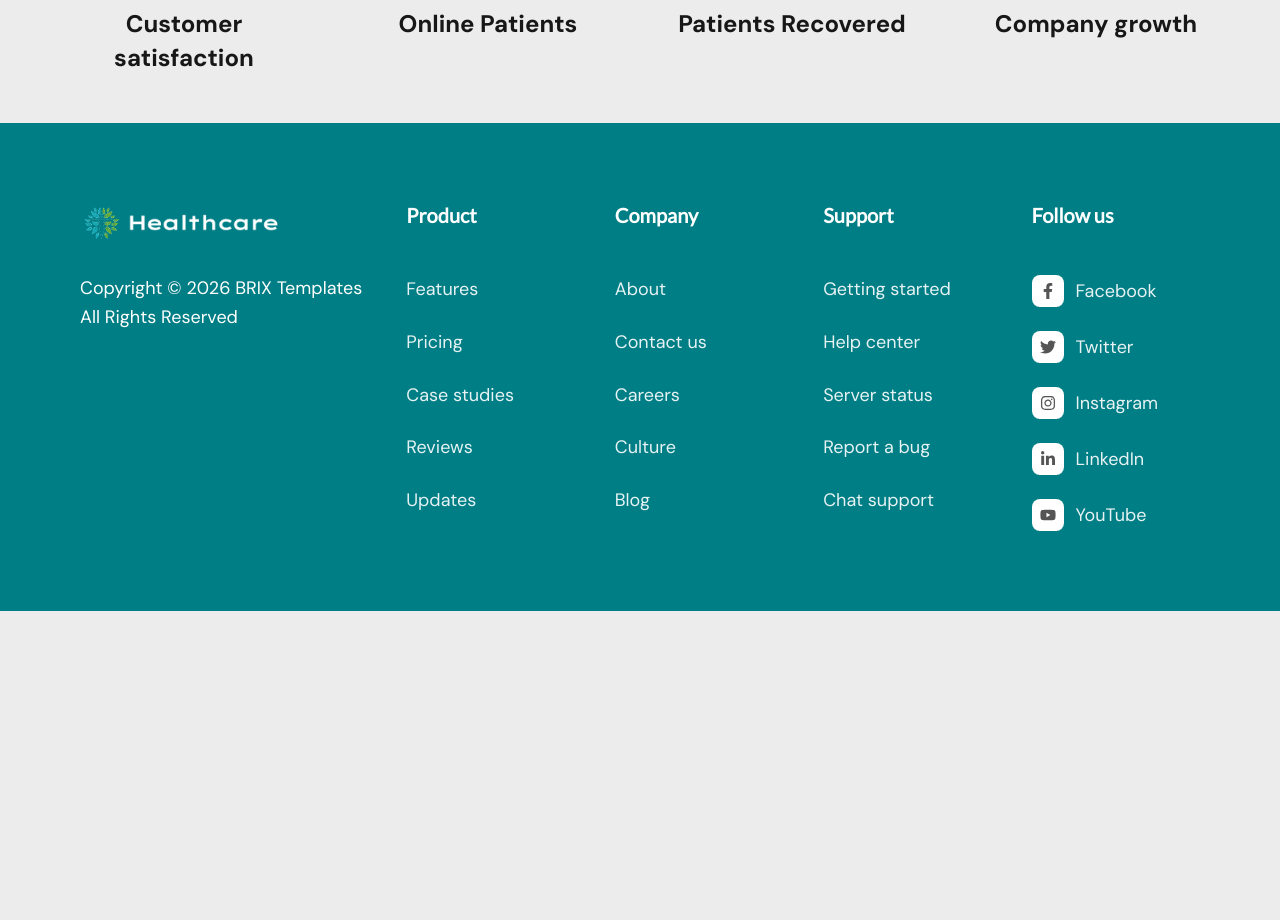
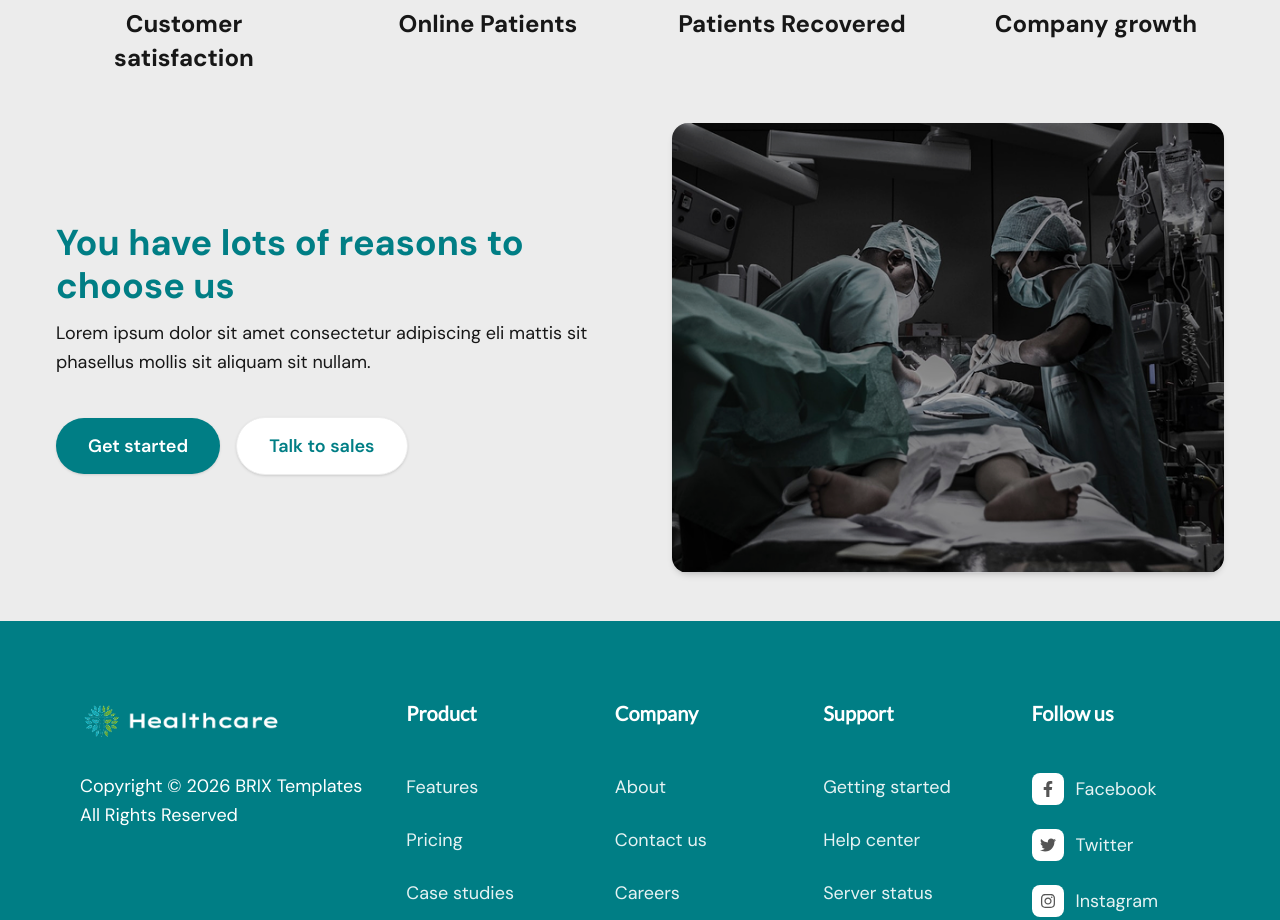
Before and after one commit to owaisnadeem18/mern-doctor-appointment, a Next.js app in the folder frontend/: page / in a window 1280 px wide. Shown: the part 1171-2091 px from the top of the page. Before the commit the page ends 1782 px from the top, so only its background shows below. Built offline with nearby package versions, Linux system fonts and the light colour scheme; a web font is replaced by a local one.

Commit message:
why choose us

```diff
--- a/frontend/src/app/(landing)/page.js
+++ b/frontend/src/app/(landing)/page.js
@@ -1,5 +1,6 @@
 import FindDoctor from '@/components/FindDoctor'
 import HeroSection from '@/components/HeroSection'
+import ReasonsToChooseUs from '@/components/ReasonsToChooseUs'
 import ResultsInNumbers from '@/components/ResultsInNumbers'
 import { statsData } from '@/lib/data/statsData'
 import React from 'react'
@@ -10,6 +11,7 @@ const page = () => {
       <HeroSection/>
       <FindDoctor/>
       <ResultsInNumbers stats={statsData} />
+      <ReasonsToChooseUs/>
     </div>
   )
 }
--- a/frontend/src/assets/index.js
+++ b/frontend/src/assets/index.js
@@ -9,7 +9,7 @@ import professionalDoctor4 from "./Images/Ellipse 6.png"
 import professionalDoctor5 from "./Images/Ellipse 7.png"
 import professionalDoctor6 from "./Images/Ellipse 8.png"
 import professionalDoctor7 from "./Images/Ellipse 9.png"
-
+import surgeryRoomImg from "./Images/surgery-room-img.png"
 
 export {
     logo ,
@@ -22,5 +22,6 @@ export {
     professionalDoctor4,
     professionalDoctor5,
     professionalDoctor6,
-    professionalDoctor7
+    professionalDoctor7,
+    surgeryRoomImg
 }
--- /dev/null
+++ b/frontend/src/components/ReasonsToChooseUs.jsx
@@ -0,0 +1,60 @@
+import React from 'react';
+import Image from 'next/image';
+import { surgeryRoomImg } from '@/assets';
+import Button from './ui/Button';
+
+const ReasonsToChooseUs = () => {
+  return (
+    <div className="">
+      <div className="flex flex-col md:flex-row items-center justify-between gap-10 lg:gap-16">
+
+        {/* Left Content Side */}
+        <div className="w-full lg:w-1/2 flex flex-col justify-center text-left gap-10">
+
+        <div className='flex flex-col gap-3' >
+
+
+          {/* Main Heading */}
+          <h2 className="text-h2 font-bold text-brand-teal">
+            You have lots of reasons to choose us
+          </h2>
+
+          {/* Subtext Description */}
+          <p className="text-body text-brand-gray font-regular">
+            Lorem ipsum dolor sit amet consectetur adipiscing eli mattis sit phasellus mollis sit aliquam sit nullam.
+          </p>
+
+        </div>
+
+          {/* Action Buttons */}
+          <div className=" flex flex-wrap items-center gap-4">
+            {/* Get Started Button */}
+            <button className="px-8 py-3.5 bg-brand-teal text-white font-semibold rounded-full hover:bg-[#006666] transition-all duration-300 shadow-sm text-body min-w-35">
+              Get started
+            </button>
+
+            {/* Talk to Sales Button */}
+            <button className="px-8 py-3.5 bg-white border border-[#ECECEC] brand-teal font-semibold rounded-full hover:bg-gray-50 transition-all duration-300 shadow-sm text-body min-w-35 text-brand-teal">
+              Talk to sales
+            </button>
+          </div>
+        </div>
+
+        {/* Right Image Side */}
+        <div className="w-full lg:w-1/2 relative h-75 md:h-100 lg:h-112.5 rounded-2xl overflow-hidden shadow-md">
+          <Image
+            src= {surgeryRoomImg}
+            alt="Doctors in surgery room"
+            fill
+            className="object-cover"
+            priority
+          />
+          <div className="absolute inset-0 bg-black/10 mix-blend-multiply pointer-events-none" />
+        </div>
+
+      </div>
+    </div>
+  );
+};
+
+export default ReasonsToChooseUs;
```
Also changed, not shown: frontend/src/assets/Images/surgery-room-img.png (added).
